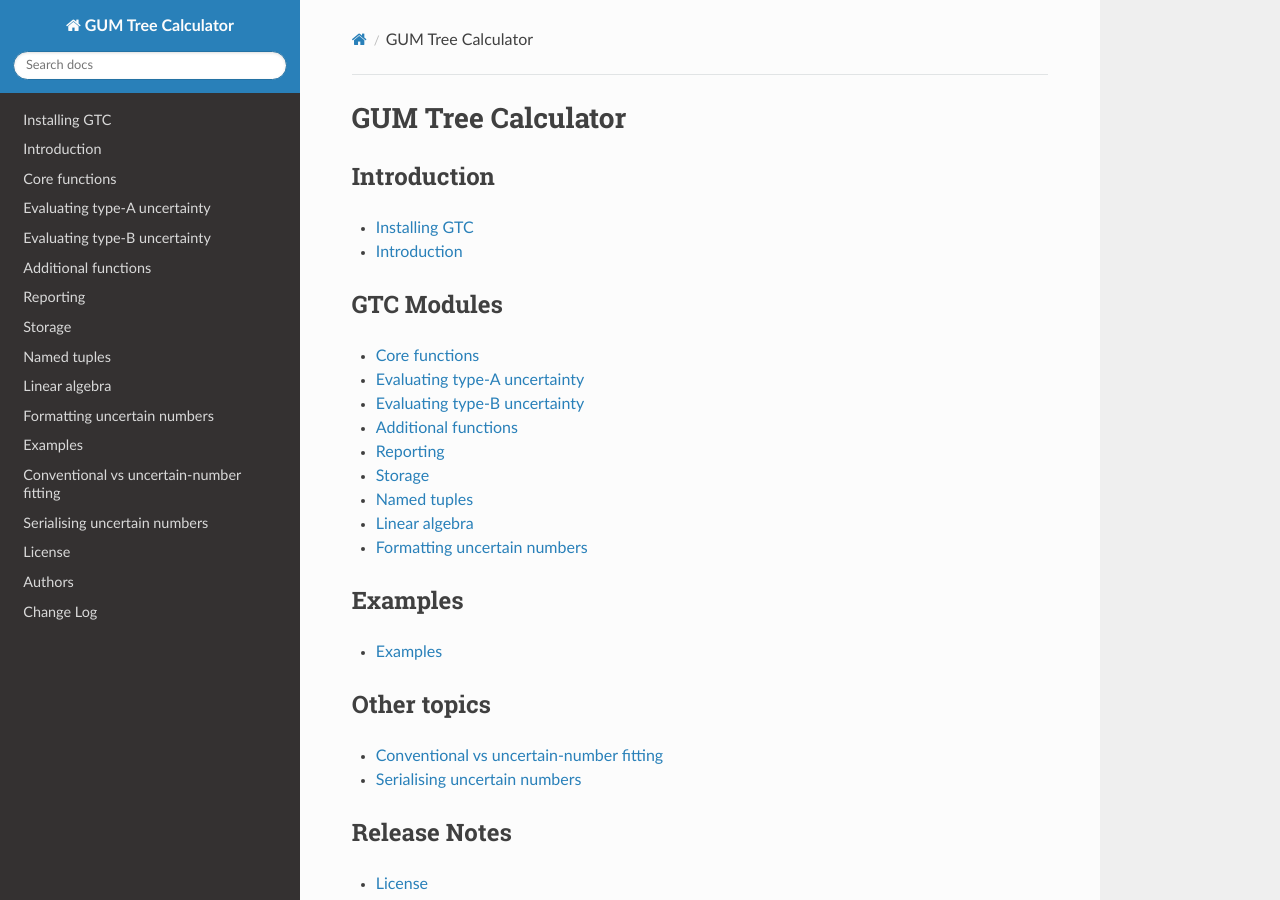
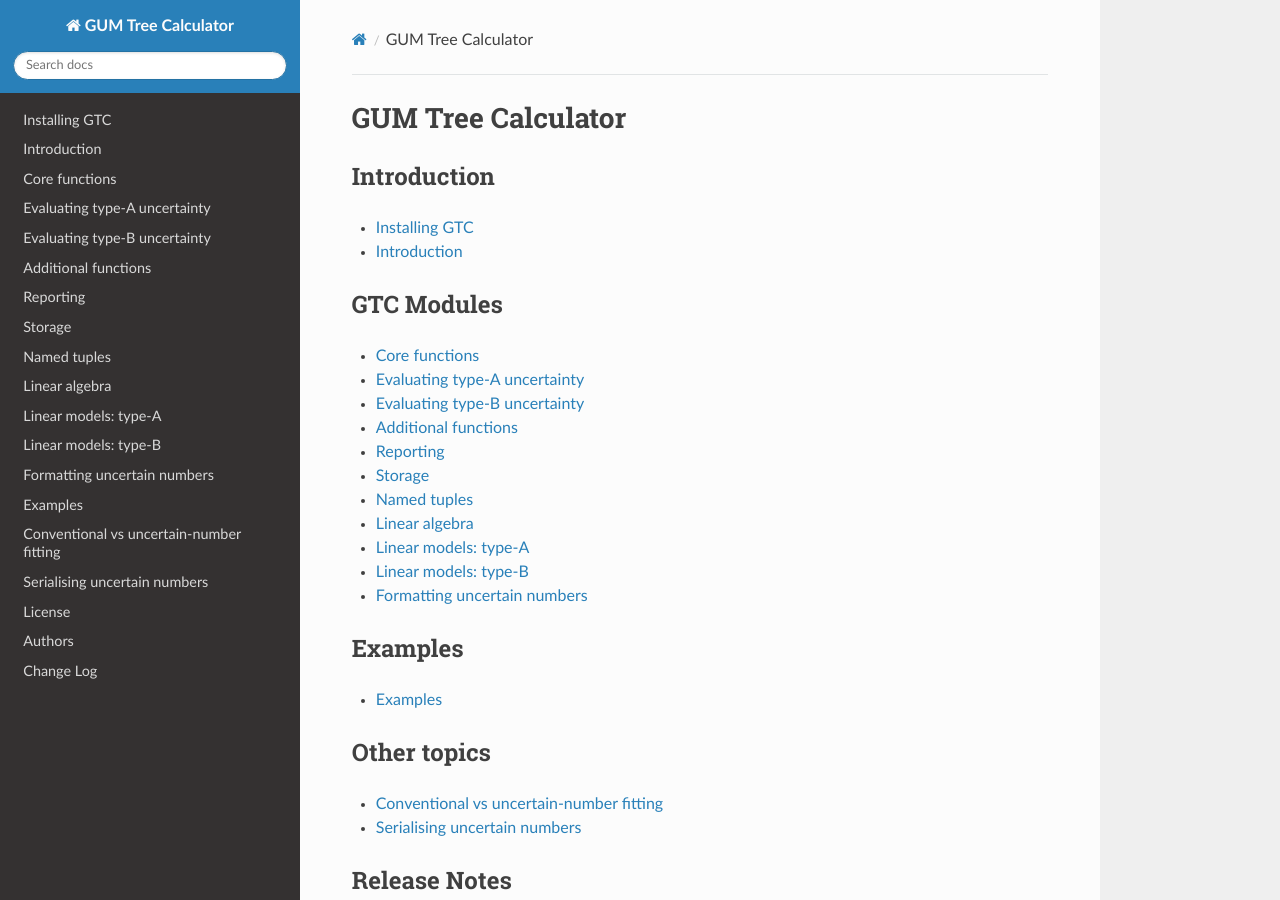
Before and after one commit to MSLNZ/GTC, a Sphinx documentation site: the page built from docs/index.rst, in a window 1280 px wide and 900 px high. Built offline with Sphinx 7.4.7 and the Read the Docs theme 3.1.0, drawn with Linux system fonts in a browser that asks for light colours.

Commit message:
Corrected docstrings and sphinx directives

```diff
--- a/docs/API/type_a_linear_models.rst
+++ b/docs/API/type_a_linear_models.rst
@@ -1,5 +1,10 @@
 .. _type_a_linear_models:
+
+==================================
+Type-A evaluation of linear models
+==================================
+
 
 .. automodule:: type_a_linear_models
 	:members:
-	:inherited-members:
+	:show-inheritance:
--- a/docs/API/type_b_linear_models.rst
+++ b/docs/API/type_b_linear_models.rst
@@ -1,5 +1,9 @@
 .. _type_b_linear_models:
+
+==================================
+Type-B evaluation of linear models
+==================================
 
 .. automodule:: type_b_linear_models
 	:members:
-	:inherited-members:
+	:show-inheritance:
--- a/docs/index.rst
+++ b/docs/index.rst
@@ -27,8 +27,8 @@
     Storage <API/persistence>
     Named tuples <API/named_tuples>
     Linear algebra <API/linear_algebra.rst>
-    Linear models -- type-A <API/type_a_linear_models.rst>
-    Linear models -- type-B <API/type_b_linear_models.rst>
+    Linear models: type-A <API/type_a_linear_models.rst>
+    Linear models: type-B <API/type_b_linear_models.rst>
     Formatting uncertain numbers <API/formatting.rst>
 
 Examples
```
